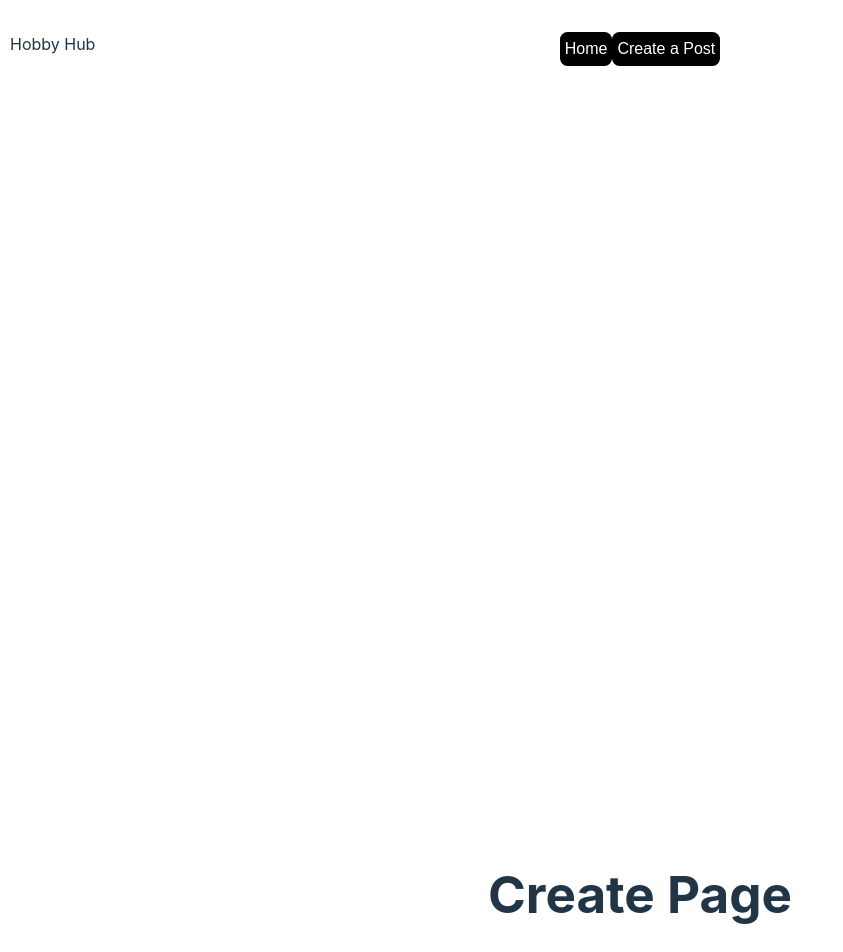
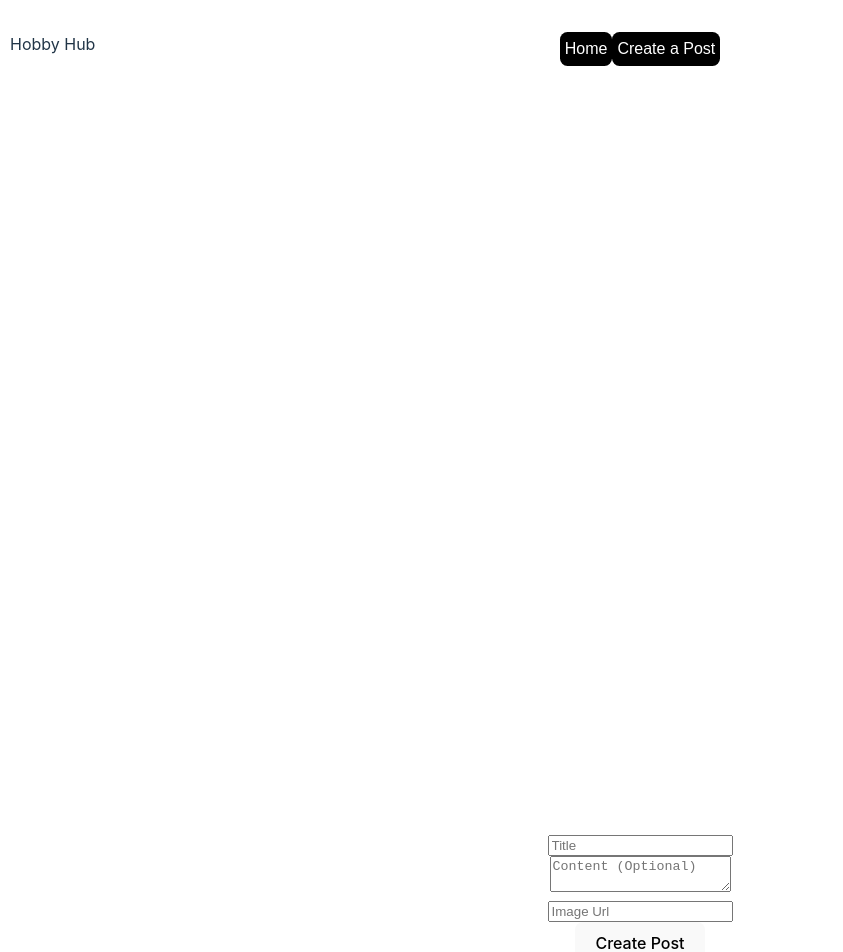
Before and after one commit to Boyce007/Hobbyhub, a React (Vite) app: page /create in a window 1280 px wide. Shown: the top 952 px of the page, without its empty margins (0-843 px from the left). Built offline with nearby package versions, Linux system fonts and the light colour scheme.

Commit message:
added component to create hobby page

```diff
--- a/src/components/HobbyForm.jsx
+++ b/src/components/HobbyForm.jsx
@@ -1,19 +1,27 @@
 import React from 'react'
 
-const HobbyForm = ({handleSubmit,submitButtonName}) => {
+const HobbyForm = ({setHobbyValue,handleSubmit,submitButtonName}) => {
+    const handleChange = (e) => {
+        const {name,value} = e.target;
+        setHobbyValue((prev)=> {
+          return {
+            ...prev,
+            [name]:value,
+          }})
+      }
 
-  return (
-    <div>
+    return (
+    <div >
         <form onSubmit={handleSubmit}>
-        <input type="text" id="tile" name="title"  onChange={handleChange} /><br />
-        <input type="textarea" id="content" name="content"  onChange={handleChange} /><br />
-        <input type="text" id="image" name="image"  onChange={handleChange} /><br />
+            <input placeholder='Title' type="text" id="tile" name="title"  onChange={handleChange} /><br />
+            <textarea placeholder='Content (Optional)' type="textarea" id="content" name="content"  onChange={handleChange} /><br />
+            <input placeholder='Image Url' type="text" id="image" name="image"  onChange={handleChange} /><br />
 
-        <button type='submit' value="submit">{submitButtonName}</button>
+            <button type='submit' value="submit">{submitButtonName}</button>
         </form>
 
     </div>
-  )
+    )
 }
 
 export default HobbyForm
--- a/src/pages/CreateHobby.jsx
+++ b/src/pages/CreateHobby.jsx
@@ -1,15 +1,26 @@
 import React from 'react'
 import { useState } from 'react'
+import { supabase } from '../client'
+import HobbyForm from '../components/HobbyForm'
 const CreateHobby = () => {
     const [hobby,setHobby] = useState({title:"",likes:0,content:"",comments:[],image:""})
 
     const createHobby = async (e) => {
+        e.preventDefault();
+        await supabase
+        .from("Hobbies")
+        .insert({title:hobby.title,content:hobby.title,image:hobby.image})
+        .select();
+        window.location = "/";
+    }
 
-
-    }
   return (
     <div>
-      <h1> Create Page</h1>
+      <HobbyForm
+      handleSubmit={createHobby}
+      submitButtonName={"Create Post"}
+      setHobbyValue={setHobby}
+      />
     </div>
   )
 }
```
